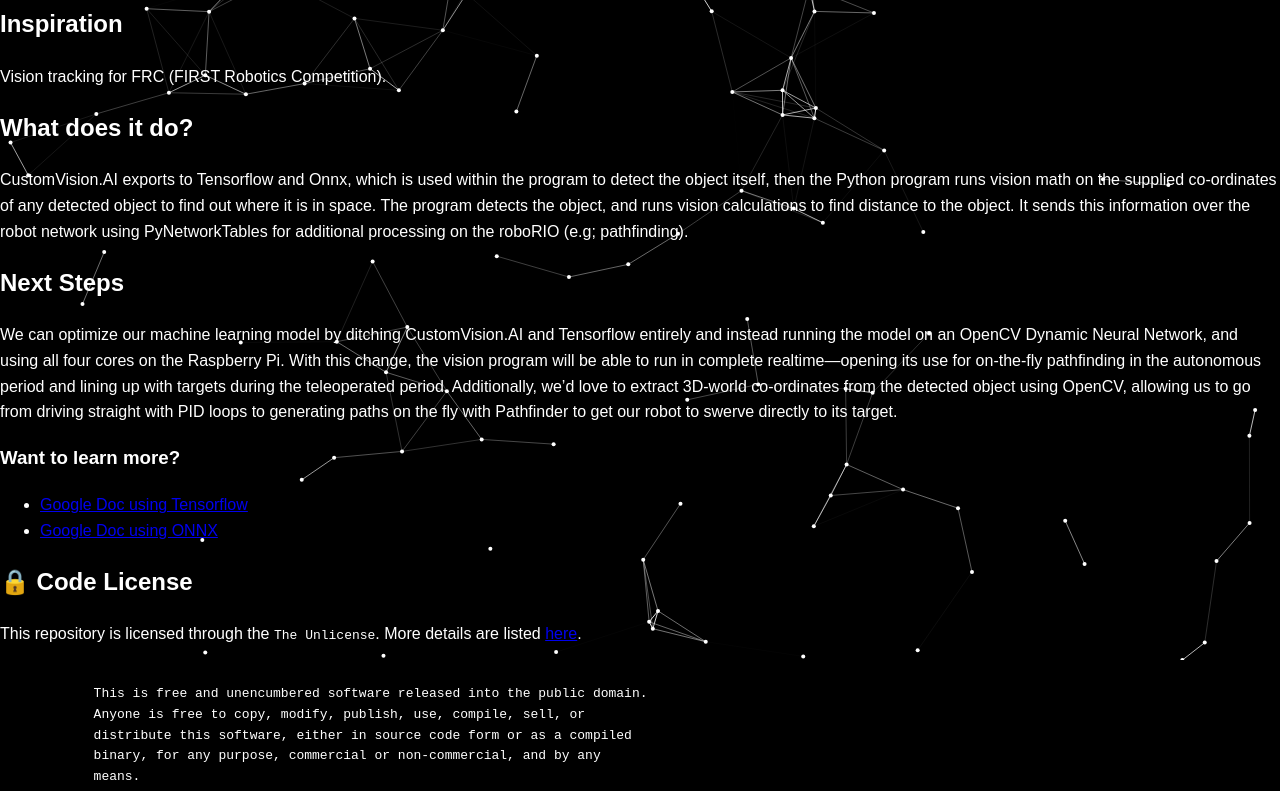
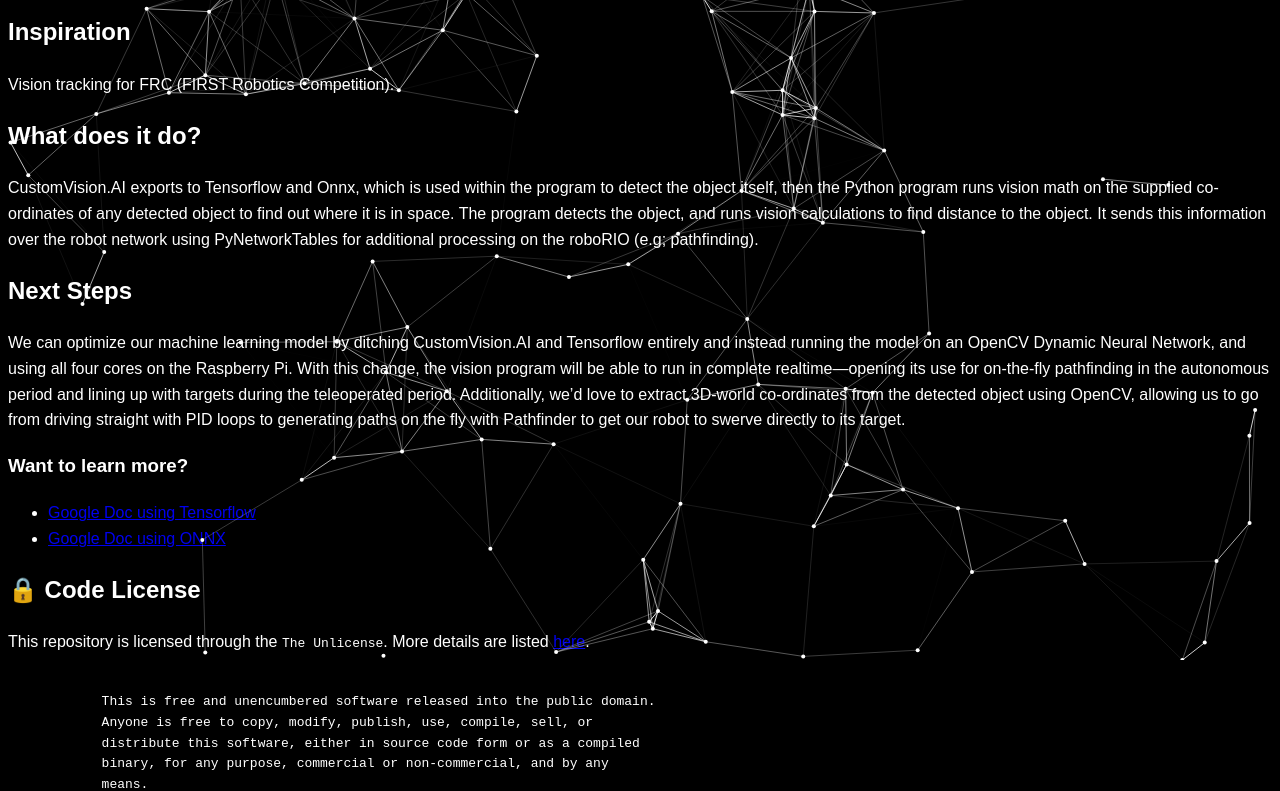
Before and after one commit to ssnnd0/611-FRC-VISION, a plain HTML site: page index.html in a window 1280 px wide. Shown: the part 140-931 px from the top of the page. Drawn offline with Linux system fonts and the light colour scheme.

Commit message:
Update index.html

```diff
--- a/index.html
+++ b/index.html
@@ -11,7 +11,6 @@
             background-color: black;
             color: white;
             cursor: none; /* Hide the default cursor */
-            margin: 0; /* Remove default margin */
         }
         .custom-cursor {
             position: absolute;
@@ -37,8 +36,8 @@
             position: absolute;
             top: 0;
             left: 0;
-            width: 100%;
-            height: 100%;
+            height:100%;
+            width:100%;
         }
     </style>
 </head>
@@ -97,15 +96,10 @@
         const ctx = canvas.getContext('2d');
         const dots = [];
         const numDots = 100;
-        const maxDistance = 100;
+        const maxDistance = 150;
 
-        function resizeCanvas() {
-            canvas.width = window.innerWidth;
-            canvas.height = window.innerHeight;
-        }
-
-        window.addEventListener('resize', resizeCanvas);
-        resizeCanvas();
+        canvas.width = window.innerWidth;
+        canvas.height = window.innerHeight;
 
         for (let i = 0; i < numDots; i++) {
             dots.push({
@@ -158,8 +152,8 @@
             dots.push({
                 x: e.pageX,
                 y: e.pageY,
-                vx: (Math.random() - 0.5) * 2,
-                vy: (Math.random() - 0.5) * 2
+                vx: 0,
+                vy: 0
             });
 
             if (dots.length > numDots) {
```
